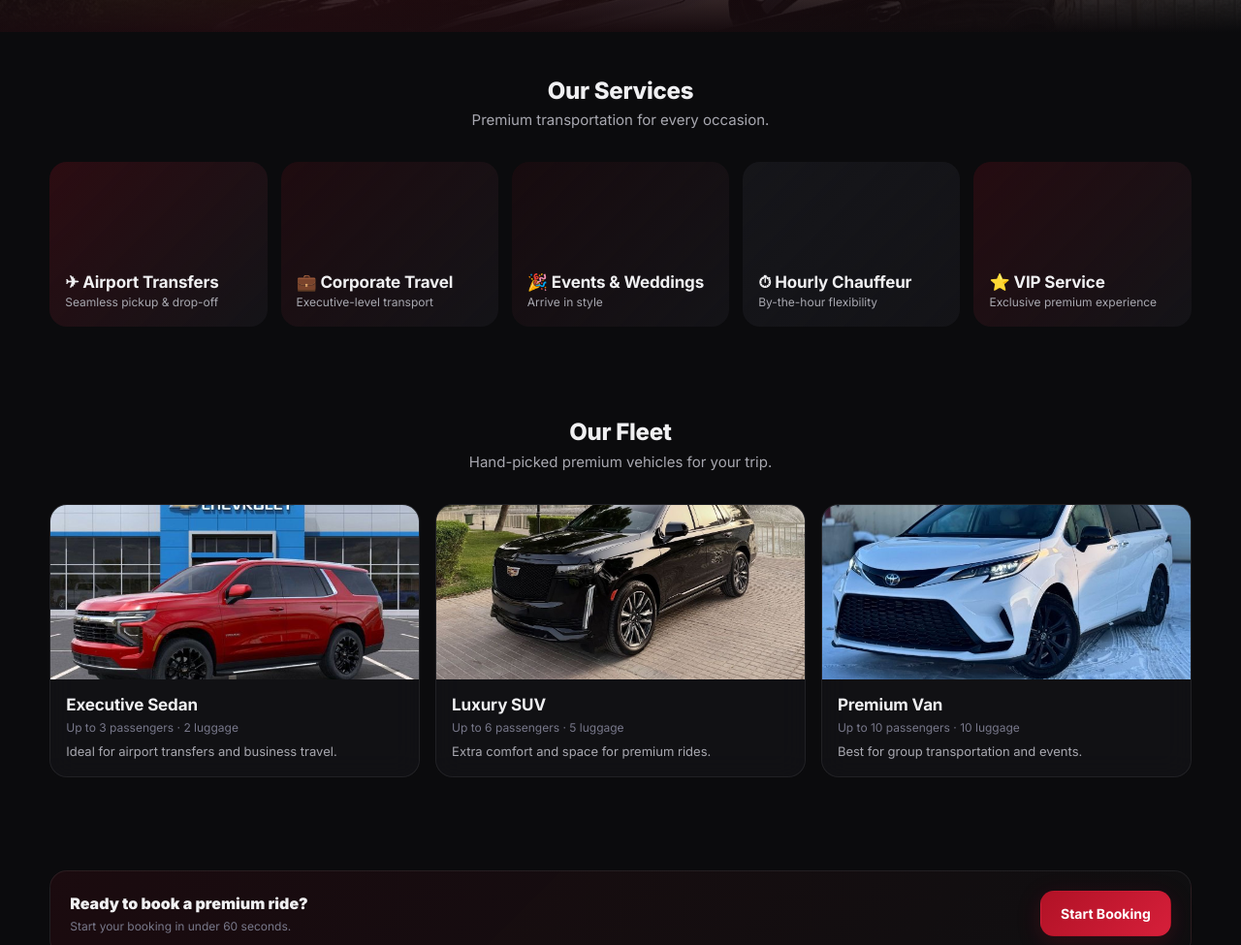
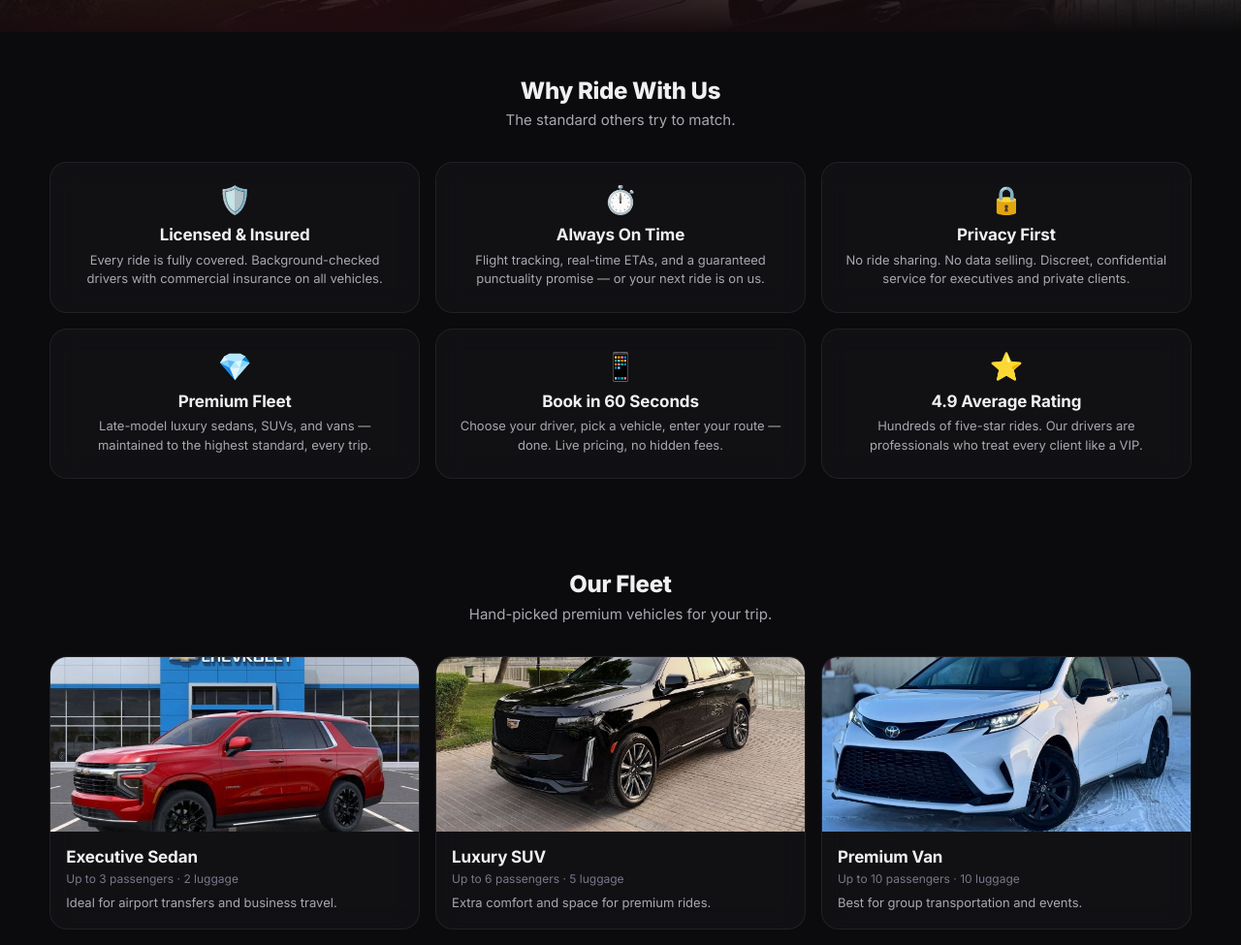
Before and after one commit to Fredler21/chauffeur-app, a website: page index.html in a window 1280 px wide. Shown: the part 750-1725 px from the top of the page at 97% size. Drawn offline with Linux system fonts and the light colour scheme.

Commit message:
Replace blank Services section with Why Choose Us trust grid

```diff
--- a/assets/css/styles.css
+++ b/assets/css/styles.css
@@ -188,6 +188,14 @@ small,.small-text{font-size:clamp(11px,2.5vw,13px)}
 .driver-roller-card .driver-rating{display:inline-flex;align-items:center;gap:3px;margin-top:6px;color:#ffc107;font-size:clamp(11px,2.3vw,12px);font-weight:700}
 .driver-roller-card .avail-badge{display:inline-block;margin-top:6px;padding:3px 8px;border-radius:var(--radius-pill);font-size:10px;font-weight:700;background:rgba(46,204,113,.12);color:#2ecc71;border:1px solid rgba(46,204,113,.20)}
 
+/* ═══════════════ TRUST / WHY US GRID ═══════════════ */
+.trust-grid{display:grid;grid-template-columns:repeat(3,1fr);gap:16px}
+.trust-card{background:var(--panel-glass);backdrop-filter:blur(14px);border:1px solid var(--border);border-radius:var(--radius);padding:24px;text-align:center;transition:transform var(--dur) var(--ease),border-color var(--dur),box-shadow var(--dur)}
+.trust-card:hover{transform:translateY(-3px);border-color:rgba(177,18,38,.25);box-shadow:var(--shadow-red)}
+.trust-icon{font-size:28px;margin-bottom:12px;line-height:1}
+.trust-card h3{margin-bottom:6px}
+.trust-card p{color:var(--text-dim);font-size:clamp(12px,2.5vw,13px);line-height:1.5;margin:0}
+
 /* ═══════════════ FLEET CARDS ═══════════════ */
 .fleet-grid{display:grid;grid-template-columns:repeat(3,1fr);gap:16px}
 .fleet-card{background:var(--panel-glass);backdrop-filter:blur(14px);border:1px solid var(--border);border-radius:var(--radius);overflow:hidden;transition:transform var(--dur) var(--ease),border-color var(--dur),box-shadow var(--dur)}
@@ -314,7 +322,7 @@ body.is-light .dash-hero-overlay{background:linear-gradient(to bottom,rgba(245,2
 /* ═══════════════ RESPONSIVE ═══════════════ */
 @media(max-width:1024px){
   .hero-grid{grid-template-columns:1fr}
-  .fleet-grid{grid-template-columns:repeat(2,1fr)}
+  .fleet-grid,.trust-grid{grid-template-columns:repeat(2,1fr)}
   .stats-grid{grid-template-columns:repeat(2,1fr)}
   .footer-grid{grid-template-columns:repeat(2,1fr)}
   .pay-summary-grid{grid-template-columns:1fr}
@@ -325,7 +333,7 @@ body.is-light .dash-hero-overlay{background:linear-gradient(to bottom,rgba(245,2
   .nav-burger{display:flex}
   .nav-links.is-open{display:flex;flex-direction:column;position:absolute;top:100%;left:0;right:0;background:rgba(11,11,13,.95);backdrop-filter:blur(18px);border-bottom:1px solid var(--border);padding:14px 20px;gap:6px;z-index:199}
   .hero{min-height:75vh}
-  .grid-3,.fleet-grid{grid-template-columns:1fr}
+  .grid-3,.fleet-grid,.trust-grid{grid-template-columns:1fr}
   .stats-grid{grid-template-columns:1fr 1fr}
   .categories-grid{grid-template-columns:1fr 1fr}
   .slide{height:240px}
--- a/index.html
+++ b/index.html
@@ -39,7 +39,7 @@
         <a href="index.html" class="active">Home</a>
         <a href="Pages/dashboard.html">Dashboard</a>
         <a href="Pages/book.html">Book a Ride</a>
-        <a href="#services">Services</a>
+        <a href="#why">Why Us</a>
         <a href="#fleet">Fleet</a>
       </div>
       <div class="nav-right">
@@ -102,44 +102,44 @@
       </div>
     </section>
 
-    <!-- ═══ SERVICES — text-only cards, no images ═══ -->
-    <section class="section reveal" id="services">
+    <!-- ═══ WHY CHOOSE US ═══ -->
+    <section class="section reveal" id="why">
       <div class="container">
         <div class="section-head">
-          <h2>Our Services</h2>
-          <p class="lead">Premium transportation for every occasion.</p>
+          <h2>Why Ride With Us</h2>
+          <p class="lead">The standard others try to match.</p>
         </div>
-        <div class="categories-grid">
-          <a class="category-card" href="Pages/book.html" style="background:linear-gradient(135deg,rgba(177,18,38,.20),var(--panel))">
-            <div class="category-overlay" style="background:none">
-              <h3>✈ Airport Transfers</h3>
-              <p>Seamless pickup &amp; drop-off</p>
-            </div>
-          </a>
-          <a class="category-card" href="Pages/book.html" style="background:linear-gradient(135deg,rgba(177,18,38,.12),var(--panel))">
-            <div class="category-overlay" style="background:none">
-              <h3>💼 Corporate Travel</h3>
-              <p>Executive-level transport</p>
-            </div>
-          </a>
-          <a class="category-card" href="Pages/book.html" style="background:linear-gradient(135deg,rgba(177,18,38,.08),var(--panel))">
-            <div class="category-overlay" style="background:none">
-              <h3>🎉 Events &amp; Weddings</h3>
-              <p>Arrive in style</p>
-            </div>
-          </a>
-          <a class="category-card" href="Pages/book.html" style="background:linear-gradient(135deg,rgba(100,100,120,.12),var(--panel))">
-            <div class="category-overlay" style="background:none">
-              <h3>⏱ Hourly Chauffeur</h3>
-              <p>By-the-hour flexibility</p>
-            </div>
-          </a>
-          <a class="category-card" href="Pages/book.html" style="background:linear-gradient(135deg,rgba(177,18,38,.16),var(--panel))">
-            <div class="category-overlay" style="background:none">
-              <h3>⭐ VIP Service</h3>
-              <p>Exclusive premium experience</p>
-            </div>
-          </a>
+        <div class="trust-grid">
+          <div class="trust-card">
+            <div class="trust-icon">🛡️</div>
+            <h3>Licensed &amp; Insured</h3>
+            <p>Every ride is fully covered. Background-checked drivers with commercial insurance on all vehicles.</p>
+          </div>
+          <div class="trust-card">
+            <div class="trust-icon">⏱️</div>
+            <h3>Always On Time</h3>
+            <p>Flight tracking, real-time ETAs, and a guaranteed punctuality promise — or your next ride is on us.</p>
+          </div>
+          <div class="trust-card">
+            <div class="trust-icon">🔒</div>
+            <h3>Privacy First</h3>
+            <p>No ride sharing. No data selling. Discreet, confidential service for executives and private clients.</p>
+          </div>
+          <div class="trust-card">
+            <div class="trust-icon">💎</div>
+            <h3>Premium Fleet</h3>
+            <p>Late-model luxury sedans, SUVs, and vans — maintained to the highest standard, every trip.</p>
+          </div>
+          <div class="trust-card">
+            <div class="trust-icon">📱</div>
+            <h3>Book in 60 Seconds</h3>
+            <p>Choose your driver, pick a vehicle, enter your route — done. Live pricing, no hidden fees.</p>
+          </div>
+          <div class="trust-card">
+            <div class="trust-icon">⭐</div>
+            <h3>4.9 Average Rating</h3>
+            <p>Hundreds of five-star rides. Our drivers are professionals who treat every client like a VIP.</p>
+          </div>
         </div>
       </div>
     </section>
```
